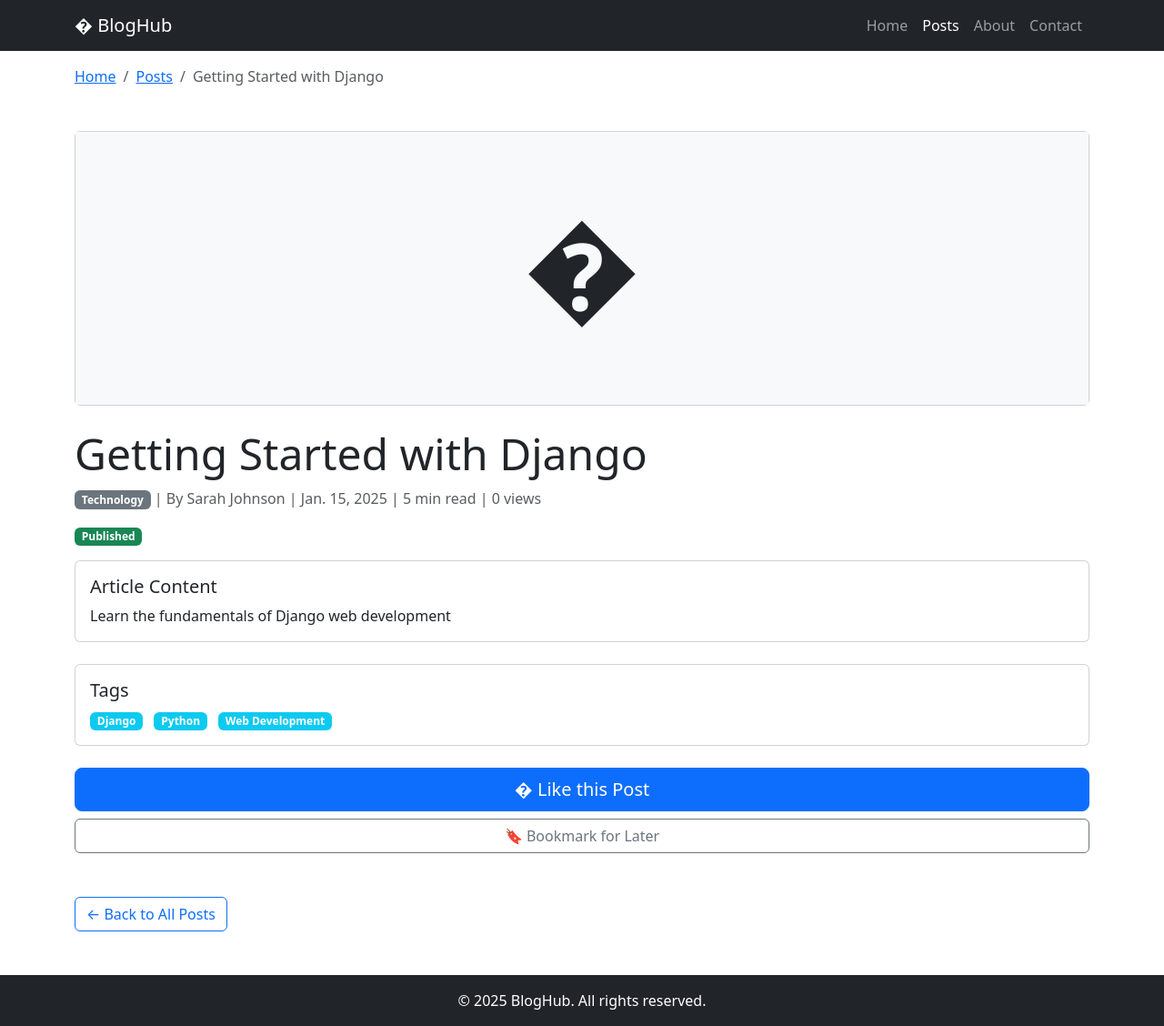
After one commit to Abdo-Nady/Blog-Hub, a Django app: page /post/1/ in a window 1280 px wide. The commit adds this page. Shown: the whole page at 91% size. Run offline with Django 5.2, Linux system fonts and the light colour scheme; some libraries are stand-ins or nearby versions.

Commit message:
Add dynamic blog post detail pages
- Each post now has its own unique URL
- Clicking a post from the list opens the full details page

```diff
--- /dev/null
+++ b/blog/templates/blog/post_detail.html
@@ -0,0 +1,128 @@
+{% load static %}
+<!DOCTYPE html>
+<html lang="en">
+<head>
+    <meta charset="UTF-8">
+    <meta name="viewport" content="width=device-width, initial-scale=1.0">
+    <title>{{ post.title }} - BlogHub</title>
+    <link rel="stylesheet" href="{% static 'css/bootstrap.min.css' %}">
+</head>
+<body>
+    <!-- Navigation -->
+    <nav class="navbar navbar-expand-lg navbar-dark bg-dark">
+        <div class="container">
+            <a class="navbar-brand" href="/">� BlogHub</a>
+            <button class="navbar-toggler" type="button" data-bs-toggle="collapse" data-bs-target="#navbarNav">
+                <span class="navbar-toggler-icon"></span>
+            </button>
+            <div class="collapse navbar-collapse" id="navbarNav">
+                <ul class="navbar-nav ms-auto">
+                    <li class="nav-item">
+                        <a class="nav-link" href="/">Home</a>
+                    </li>
+                    <li class="nav-item">
+                        <a class="nav-link active" href="/posts/">Posts</a>
+                    </li>
+                    <li class="nav-item">
+                        <a class="nav-link" href="/about/">About</a>
+                    </li>
+                    <li class="nav-item">
+                        <a class="nav-link" href="/contact/">Contact</a>
+                    </li>
+                </ul>
+            </div>
+        </div>
+    </nav>
+
+    <!-- Breadcrumb Navigation -->
+    <div class="container mt-3">
+        <nav aria-label="breadcrumb">
+            <ol class="breadcrumb">
+                <li class="breadcrumb-item"><a href="/">Home</a></li>
+                <li class="breadcrumb-item"><a href="/posts/">Posts</a></li>
+                <li class="breadcrumb-item active" aria-current="page">{{ post.title }}</li>
+            </ol>
+        </nav>
+    </div>
+
+    <!-- Post Details -->
+    <div class="container my-5">
+        <div class="row">
+            <!-- Post Cover Image Placeholder -->
+            <div class="col-md-12">
+                <div class="card mb-4">
+                    <div class="card-body text-center" style="min-height: 300px; display: flex; align-items: center; justify-content: center; background: #f8f9fa;">
+                        <h1 style="font-size: 8rem;">�</h1>
+                    </div>
+                </div>
+            </div>
+
+            <!-- Post Information -->
+            <div class="col-md-12">
+                <h1 class="display-5">{{ post.title }}</h1>
+
+                <!-- Category Badge and Meta Info -->
+                <p class="text-muted">
+                    <span class="badge bg-secondary">{{ post.category }}</span>
+                    | By {{ post.author }} | {{ post.date }} | {{ post.reading_time }} read | {{ post.views }} views
+                </p>
+
+                <!-- Published Status -->
+                <div class="mb-3">
+                    {% if post.published %}
+                        <span class="badge bg-success">Published</span>
+                    {% else %}
+                        <span class="badge bg-warning">Draft</span>
+                    {% endif %}
+                </div>
+
+                <!-- Content -->
+                <div class="card mb-4">
+                    <div class="card-body">
+                        <h5 class="card-title">Article Content</h5>
+                        <p class="card-text">{{ post.content }}</p>
+                    </div>
+                </div>
+
+                <!-- Tags -->
+                <div class="card mb-4">
+                    <div class="card-body">
+                        <h5 class="card-title">Tags</h5>
+                        <div>
+                            {% for tag in post.tags %}
+                                <span class="badge bg-info me-2">{{ tag }}</span>
+                            {% endfor %}
+                        </div>
+                    </div>
+                </div>
+
+                <!-- Engagement Buttons -->
+                {% if post.published %}
+                    <button class="btn btn-primary btn-lg w-100 mb-2">
+                        � Like this Post
+                    </button>
+                    <button class="btn btn-outline-secondary w-100">
+                        🔖 Bookmark for Later
+                    </button>
+                {% else %}
+                    <button class="btn btn-secondary btn-lg w-100" disabled>
+                        Currently Unavailable
+                    </button>
+                {% endif %}
+            </div>
+        </div>
+
+        <!-- Back to Posts Link -->
+        <div class="mt-5">
+            <a href="/posts/" class="btn btn-outline-primary">← Back to All Posts</a>
+        </div>
+    </div>
+
+    <!-- Footer -->
+    <footer class="bg-dark text-white text-center py-3 mt-5">
+        <p class="mb-0">&copy; 2025 BlogHub. All rights reserved.</p>
+    </footer>
+
+    <script src="{% static 'js/bootstrap.bundle.min.js' %}"></script>
+</body>
+</html>
--- a/blog/urls.py
+++ b/blog/urls.py
@@ -9,4 +9,6 @@ urlpatterns = [
 
     path("contact/",views.contact,name="contact"),
     path("posts/",views.posts,name="posts"),
+    path('post/<int:post_id>/',views.post_detail, name="post_detail"),
+
 ]
--- a/blog/views.py
+++ b/blog/views.py
@@ -1,6 +1,6 @@
 from django.shortcuts import render
-from django.http import HttpResponse
-from datetime import datetime
+from django.http import HttpResponse, Http404
+from datetime import datetime,date
 
 
 # Create your views here.
@@ -74,36 +74,246 @@ def contact(request):
 
 
 def posts(request):
-    from datetime import datetime, date
 
     posts_list = [
-        {'title': 'Getting Started with Django', 'author': 'Sarah Johnson', 'category': 'Technology',
-         'excerpt': 'Learn the fundamentals of Django web development', 'published': True, 'date': date(2025, 1, 15)},
-        {'title': 'The Psychology of Productivity', 'author': 'Michael Adams', 'category': 'Self-Improvement',
-         'excerpt': 'How to build strong habits without burning out', 'published': True, 'date': date(2025, 2, 1)},
-        {'title': 'Top 10 UI Mistakes in Modern Web Design', 'author': 'Emma Clark', 'category': 'Design',
-         'excerpt': 'Avoid these common design pitfalls that reduce user engagement', 'published': True,
-         'date': date(2025, 2, 10)},
-        {'title': 'Exploring Machine Learning with Python', 'author': 'David Wilson', 'category': 'Technology',
-         'excerpt': 'Why ML matters and how to begin building models', 'published': False, 'date': date(2025, 3, 1)},
-        {'title': 'How to Invest as a Beginner', 'author': 'Alex Carter', 'category': 'Business',
-         'excerpt': 'Understanding the basics of financial investments', 'published': True, 'date': date(2025, 3, 17)},
-        {'title': 'Why Reading Every Day Changes You', 'author': 'Nora Stein', 'category': 'Lifestyle',
-         'excerpt': 'Reading is a superpower that expands thinking', 'published': True, 'date': date(2025, 4, 5)},
-        {'title': 'Mastering RESTful APIs', 'author': 'James Walker', 'category': 'Technology',
-         'excerpt': 'Build scalable and maintainable APIs using best practices', 'published': True,
-         'date': date(2025, 4, 12)},
-        {'title': 'Healthy Eating for Programmers', 'author': 'Sophia Baker', 'category': 'Health',
-         'excerpt': 'Tips to stay energized and avoid burnout', 'published': False, 'date': date(2025, 5, 1)},
-        {'title': 'The Power of Side Projects', 'author': 'Chris Morgan', 'category': 'Career',
-         'excerpt': 'How personal projects can transform your professional life', 'published': True,
-         'date': date(2025, 5, 9)}
+        {
+            'id': 1,
+            'title': 'Getting Started with Django',
+            'author': 'Sarah Johnson',
+            'category': 'Technology',
+            'content': 'Learn the fundamentals of Django web development',
+            'published': True,
+            'date': date(2025, 1, 15),
+            'tags': ['Django', 'Python', 'Web Development'],
+            'views': 0,
+            'reading_time': '5 min'
+        },
+        {
+            'id': 2,
+            'title': 'The Psychology of Productivity',
+            'author': 'Michael Adams',
+            'category': 'Self-Improvement',
+            'content': 'How to build strong habits without burning out',
+            'published': True,
+            'date': date(2025, 2, 1),
+            'tags': ['Productivity', 'Habits', 'Self Improvement'],
+            'views': 0,
+            'reading_time': '6 min'
+        },
+        {
+            'id': 3,
+            'title': 'Top 10 UI Mistakes in Modern Web Design',
+            'author': 'Emma Clark',
+            'category': 'Design',
+            'content': 'Avoid these common design pitfalls that reduce user engagement',
+            'published': True,
+            'date': date(2025, 2, 10),
+            'tags': ['UI', 'Design', 'UX'],
+            'views': 0,
+            'reading_time': '7 min'
+        },
+        {
+            'id': 4,
+            'title': 'Exploring Machine Learning with Python',
+            'author': 'David Wilson',
+            'category': 'Technology',
+            'content': 'Why ML matters and how to begin building models',
+            'published': False,
+            'date': date(2025, 3, 1),
+            'tags': ['Python', 'Machine Learning', 'AI'],
+            'views': 0,
+            'reading_time': '9 min'
+        },
+        {
+            'id': 5,
+            'title': 'How to Invest as a Beginner',
+            'author': 'Alex Carter',
+            'category': 'Business',
+            'content': 'Understanding the basics of financial investments',
+            'published': True,
+            'date': date(2025, 3, 17),
+            'tags': ['Business', 'Investment', 'Finance'],
+            'views': 0,
+            'reading_time': '8 min'
+        },
+        {
+            'id': 6,
+            'title': 'Why Reading Every Day Changes You',
+            'author': 'Nora Stein',
+            'category': 'Lifestyle',
+            'content': 'Reading is a superpower that expands thinking',
+            'published': True,
+            'date': date(2025, 4, 5),
+            'tags': ['Lifestyle', 'Reading', 'Habits'],
+            'views': 0,
+            'reading_time': '6 min'
+        },
+        {
+            'id': 7,
+            'title': 'Mastering RESTful APIs',
+            'author': 'James Walker',
+            'category': 'Technology',
+            'content': 'Build scalable and maintainable APIs using best practices',
+            'published': True,
+            'date': date(2025, 4, 12),
+            'tags': ['API', 'REST', 'Backend', 'Web Development'],
+            'views': 0,
+            'reading_time': '10 min'
+        },
+        {
+            'id': 8,
+            'title': 'Healthy Eating for Programmers',
+            'author': 'Sophia Baker',
+            'category': 'Health',
+            'content': 'Tips to stay energized and avoid burnout',
+            'published': False,
+            'date': date(2025, 5, 1),
+            'tags': ['Health', 'Productivity', 'Lifestyle'],
+            'views': 0,
+            'reading_time': '5 min'
+        },
+        {
+            'id': 9,
+            'title': 'The Power of Side Projects',
+            'author': 'Chris Morgan',
+            'category': 'Career',
+            'content': 'How personal projects can transform your professional life',
+            'published': True,
+            'date': date(2025, 5, 9),
+            'tags': ['Career', 'Projects', 'Self Improvement'],
+            'views': 0,
+            'reading_time': '7 min'
+        },
     ]
 
     context = {
+        'page_title': 'All Blog Posts',
         'current_year': datetime.now().year,
-        'posts_list': posts_list,
+        'posts': posts_list,
         'total_posts': len(posts_list),
     }
 
     return render(request, 'blog/posts.html', context)
+
+def post_detail(request, post_id):
+    posts_list = [
+        {
+            'id': 1,
+            'title': 'Getting Started with Django',
+            'author': 'Sarah Johnson',
+            'category': 'Technology',
+            'content': 'Learn the fundamentals of Django web development',
+            'published': True,
+            'date': date(2025, 1, 15),
+            'tags': ['Django', 'Python', 'Web Development'],
+            'views': 0,
+            'reading_time': '5 min'
+        },
+        {
+            'id': 2,
+            'title': 'The Psychology of Productivity',
+            'author': 'Michael Adams',
+            'category': 'Self-Improvement',
+            'content': 'How to build strong habits without burning out',
+            'published': True,
+            'date': date(2025, 2, 1),
+            'tags': ['Productivity', 'Habits', 'Self Improvement'],
+            'views': 0,
+            'reading_time': '6 min'
+        },
+        {
+            'id': 3,
+            'title': 'Top 10 UI Mistakes in Modern Web Design',
+            'author': 'Emma Clark',
+            'category': 'Design',
+            'content': 'Avoid these common design pitfalls that reduce user engagement',
+            'published': True,
+            'date': date(2025, 2, 10),
+            'tags': ['UI', 'Design', 'UX'],
+            'views': 0,
+            'reading_time': '7 min'
+        },
+        {
+            'id': 4,
+            'title': 'Exploring Machine Learning with Python',
+            'author': 'David Wilson',
+            'category': 'Technology',
+            'content': 'Why ML matters and how to begin building models',
+            'published': False,
+            'date': date(2025, 3, 1),
+            'tags': ['Python', 'Machine Learning', 'AI'],
+            'views': 0,
+            'reading_time': '9 min'
+        },
+        {
+            'id': 5,
+            'title': 'How to Invest as a Beginner',
+            'author': 'Alex Carter',
+            'category': 'Business',
+            'content': 'Understanding the basics of financial investments',
+            'published': True,
+            'date': date(2025, 3, 17),
+            'tags': ['Business', 'Investment', 'Finance'],
+            'views': 0,
+            'reading_time': '8 min'
+        },
+        {
+            'id': 6,
+            'title': 'Why Reading Every Day Changes You',
+            'author': 'Nora Stein',
+            'category': 'Lifestyle',
+            'content': 'Reading is a superpower that expands thinking',
+            'published': True,
+            'date': date(2025, 4, 5),
+            'tags': ['Lifestyle', 'Reading', 'Habits'],
+            'views': 0,
+            'reading_time': '6 min'
+        },
+        {
+            'id': 7,
+            'title': 'Mastering RESTful APIs',
+            'author': 'James Walker',
+            'category': 'Technology',
+            'content': 'Build scalable and maintainable APIs using best practices',
+            'published': True,
+            'date': date(2025, 4, 12),
+            'tags': ['API', 'REST', 'Backend', 'Web Development'],
+            'views': 0,
+            'reading_time': '10 min'
+        },
+        {
+            'id': 8,
+            'title': 'Healthy Eating for Programmers',
+            'author': 'Sophia Baker',
+            'category': 'Health',
+            'content': 'Tips to stay energized and avoid burnout',
+            'published': False,
+            'date': date(2025, 5, 1),
+            'tags': ['Health', 'Productivity', 'Lifestyle'],
+            'views': 0,
+            'reading_time': '5 min'
+        },
+        {
+            'id': 9,
+            'title': 'The Power of Side Projects',
+            'author': 'Chris Morgan',
+            'category': 'Career',
+            'content': 'How personal projects can transform your professional life',
+            'published': True,
+            'date': date(2025, 5, 9),
+            'tags': ['Career', 'Projects', 'Self Improvement'],
+            'views': 0,
+            'reading_time': '7 min'
+        },
+    ]
+
+    post = next((p for p in posts_list if p['id'] == post_id), None)
+
+    if post is None:
+        raise Http404(f"Post {post_id} not found")
+
+    context = {
+        'post': post,
+    }
+
+    return render(request, 'blog/post_detail.html', context)
```
Also changed, not shown: blog/templates/blog/posts.html (+30 -52 lines).
